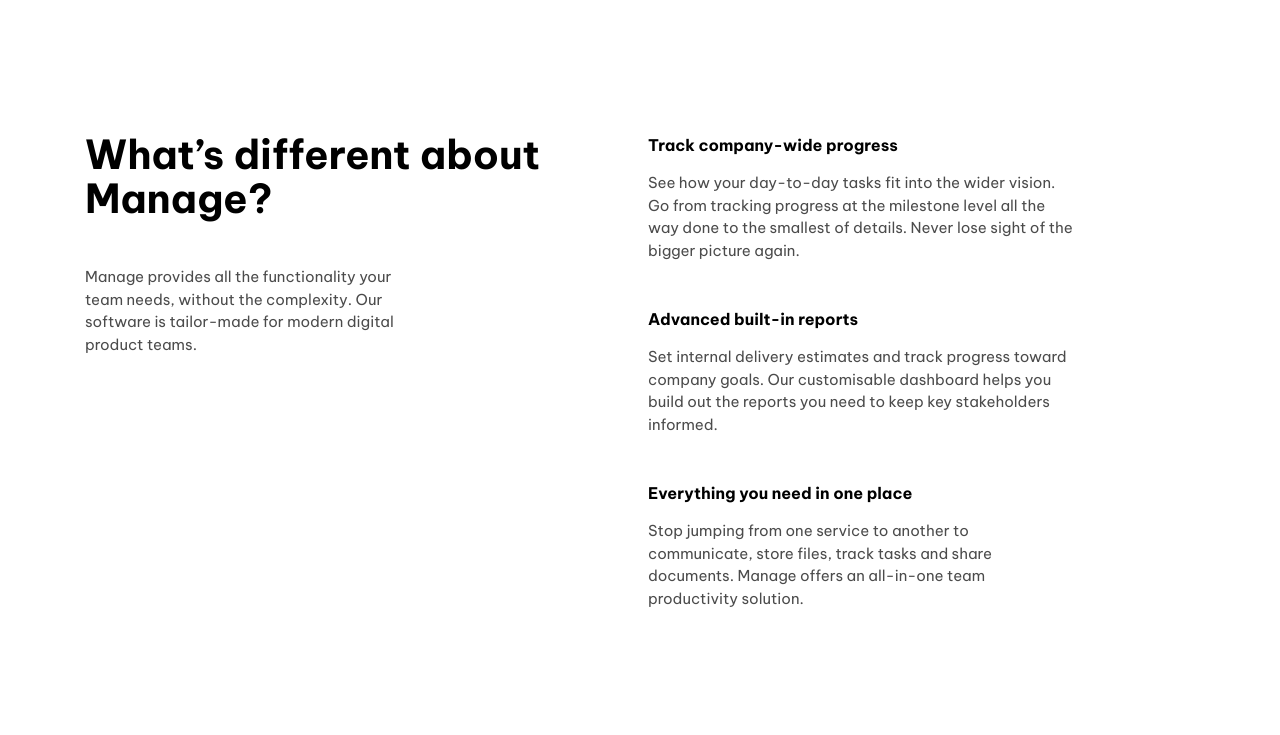
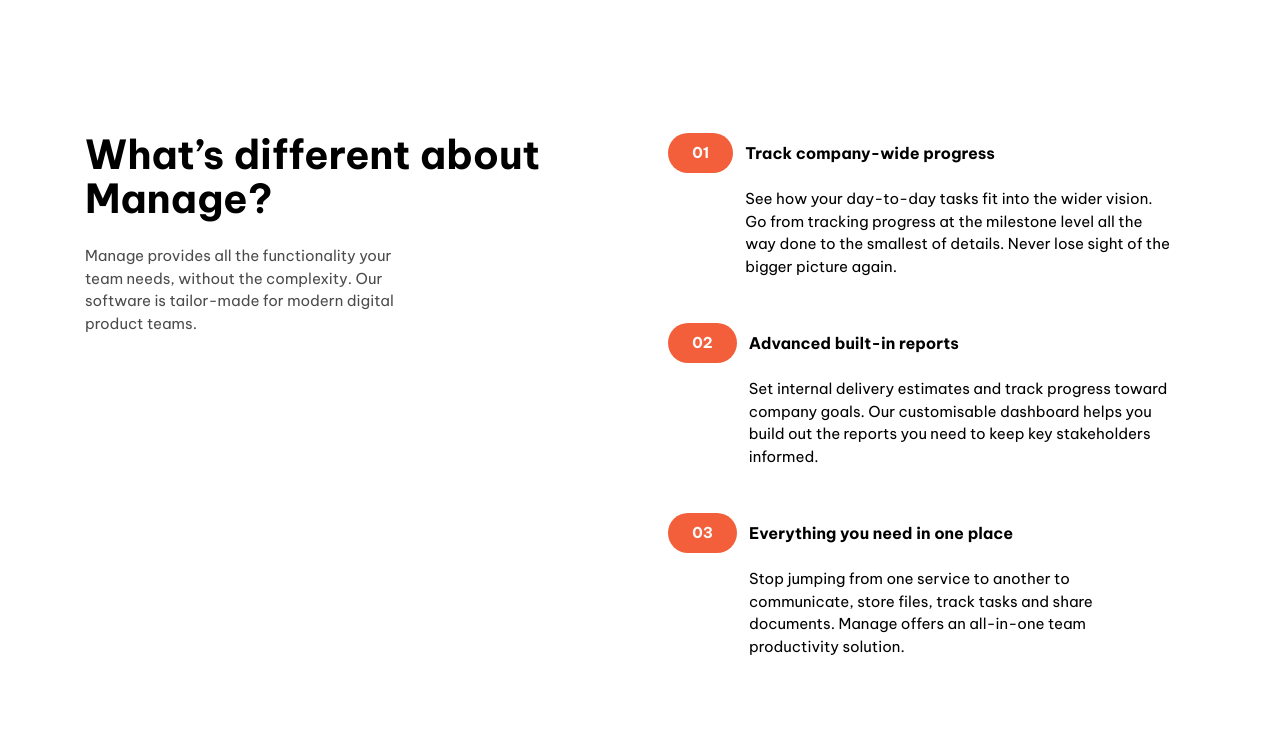
Before and after one commit to jplattion/manageLandingPageChallenge, a website built with Vite: page index.html in a window 1280 px wide. Shown: the part 800-1535 px from the top of the page. Built offline with nearby package versions, Linux system fonts and the light colour scheme.

Commit message:
Numbered List

```diff
--- a/index.html
+++ b/index.html
@@ -59,7 +59,7 @@
     <section class="padding-block-900">
       <div class="container">
         <div class="even-columns">
-          <div class="flow">
+          <div class="flow text-center-sm-only margin-bottom-700" style="--flow-spacer: 1.5rem">
             <h2 class="fs-secondary-heading fw-bold">What’s different about Manage?
             </h2>
             <p>Manage provides all the functionality your team needs, without
@@ -70,26 +70,20 @@
             <ul role="list" class="numbered-items | flow">
               <li>
                 <div class="flow" style="--flow-spacer: 1em">
-                  <h3 class="fs-600 fw-bold">Track company-wide progress</h3>
-                  <p data-width="wide">See how your day-to-day tasks fit into the wider vision. Go from
-                    tracking progress at the milestone level all the way done to the
-                    smallest of details. Never lose sight of the bigger picture again.</p>
+                  <h3 class="numbered-items__title | fs-600 fw-bold">Track company-wide progress</h3>
+                  <p class="numbered-items__body" data-width="wide">See how your day-to-day tasks fit into the wider vision. Go from tracking progress at the milestone level all the way done to the smallest of details. Never lose sight of the bigger picture again.</p>
                 </div>
               </li>
               <li>
                 <div class="flow" style="--flow-spacer: 1em">
-                  <h3 class="fs-600 fw-bold">Advanced built-in reports</h3>
-                  <p data-width="wide">Set internal delivery estimates and track progress toward company
-                    goals. Our customisable dashboard helps you build out the reports
-                    you need to keep key stakeholders informed.</p>
+                  <h3 class="numbered-items__title | fs-600 fw-bold">Advanced built-in reports</h3>
+                  <p class="numbered-items__body" data-width="wide">Set internal delivery estimates and track progress toward company goals. Our customisable dashboard helps you build out the reports you need to keep key stakeholders informed.</p>
                 </div>
               </li>
               <li>
                 <div class="flow" style="--flow-spacer: 1em">
-                  <h3 class="fs-600 fw-bold">Everything you need in one place</h3>
-                  <p data-width="wide">Stop jumping from one service to another to communicate, store files,
-                    track tasks and share documents. Manage offers an all-in-one team
-                    productivity solution.</p>
+                  <h3 class="numbered-items__title | fs-600 fw-bold">Everything you need in one place</h3>
+                  <p class="numbered-items__body" data-width="wide">Stop jumping from one service to another to communicate, store files, track tasks and share documents. Manage offers an all-in-one team productivity solution.</p>
                 </div>
               </li>
             </ul>
--- a/style.css
+++ b/style.css
@@ -384,6 +384,73 @@ input:where([type="text"], [type="email"], ) {
   opacity: 0.1;
 }
 
+/* numbered items */
+.numbered-items {
+  counter-reset: count;
+  width: fit-content;
+  margin-inline: auto;
+}
+
+.numbered-items li {
+  counter-increment: count;
+}
+
+.numbered-items div {
+  display: grid;
+  position: relative;
+  align-items: center;
+  column-gap: var(--size-300);
+  grid-template-columns: min-content 1fr;
+}
+
+.numbered-items__title {
+  grid-row: 1 / 2;
+  grid-column: 2 / 3;
+  line-height: 1;
+}
+
+.numbered-items__body {
+  grid-column: 1 / -1;
+}
+
+@media (min-width: 30em) {
+  .numbered-items__body {
+    grid-column: 2 / -1;
+  }
+}
+
+.numbered-items div::before,
+.numbered-items div::after {
+  height: 40px;
+}
+
+.numbered-items div::before {
+  content: "0" counter(count);
+  display: flex;
+  align-items: center;
+  color: var(--clr-neutral-100);
+  font-weight: var(--fw-bold);
+  background-color: var(--clr-accent-400);
+  padding: 0 var(--size-500);
+  border-radius: 100vw;
+  grid-row: 1 / 2;
+  grid-column: 1 / 2;
+}
+
+@media (max-width: 30em) {
+  .numbered-items div::after {
+    --bg: var(--clr-accent-100);
+    content: "";
+    display: block;
+    z-index: -1;
+    border-radius: 100vw 0 0 100vw;
+    grid-column: 1 / -1;
+    grid-row: 1 / 2;
+    box-shadow: 5em 0 0 var(--bg);
+    background: var(--bg);
+  }
+}
+
 /* Utility classes */
 
 .visually-hidden {
@@ -401,9 +468,9 @@ input:where([type="text"], [type="email"], ) {
 
 .container {
   --max-width: 1110px;
-  --padding: 1rem;
+  --container-padding: 1rem;
 
-  width: min(var(--max-width), 100% - (var(--padding) * 2));
+  width: min(var(--max-width), 100% - (var(--container-padding) * 2));
   margin-inline: auto;
 }
 
@@ -429,12 +496,26 @@ input:where([type="text"], [type="email"], ) {
 
 @media (min-width: 50em) {
   .justify-self-end-md {
-    align-items: center;
+    justify-self: end;
   }
 }
 
 :where(.flow > :not(:first-child)) {
   margin-top: var(--flow-spacer, 3em);
+}
+
+.text-center p {
+  margin-inline: auto;
+}
+
+@media (max-width: 50em) {
+  .text-center-sm-only {
+    text-align: center;
+  }
+
+  .text-center-sm-only p {
+    margin-inline: auto;
+  }
 }
 
 .text-primary-400 {
@@ -508,6 +589,10 @@ input:where([type="text"], [type="email"], ) {
   padding-block: var(--size-700);
 }
 
+.margin-bottom-700 {
+  margin-block-end: var(--size-700);
+}
+
 .display-sm-none {
   display: none;
 }
```
